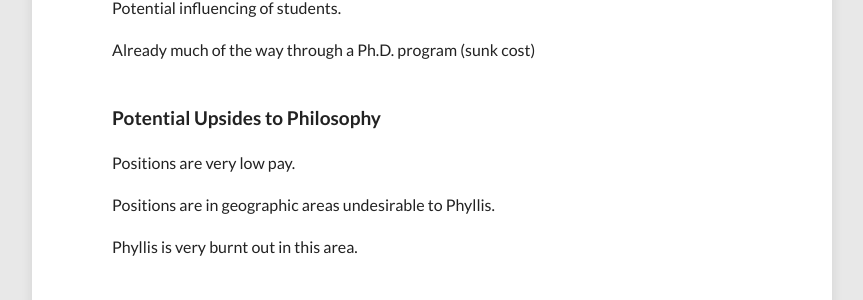
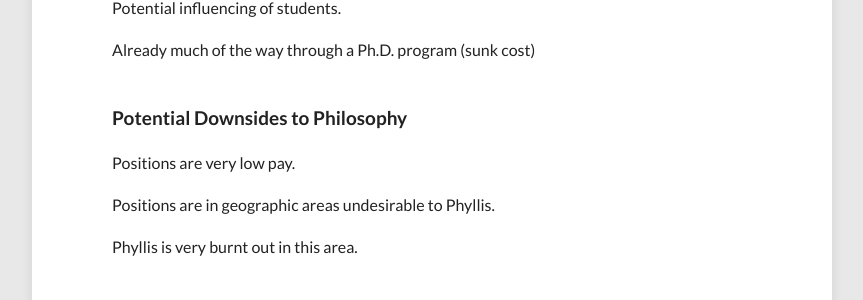
Before and after one commit to peterhurford/peterhurford.github.io, a Jekyll site: the page built from _posts/2014-04-22-career-advice-for-phyllis-schmidt-choosing-between-masters-programming-and-direct-work.markdown, in a window 1280 px wide and 900 px high, scrolled down 4037 px. Shown: the part 154-454 px from the top of the window, without its empty margins (208-1071 px from the left). Built offline with Jekyll 4.4.1, drawn with Linux system fonts in a browser that asks for light colours; comment, search, counter and statistics services are not loaded.

Commit message:
Fixed typo in job advice post

```diff
--- a/_posts/2014-04-22-career-advice-for-phyllis-schmidt-choosing-between-masters-programming-and-direct-work.markdown
+++ b/_posts/2014-04-22-career-advice-for-phyllis-schmidt-choosing-between-masters-programming-and-direct-work.markdown
@@ -127,7 +127,7 @@
 
 Already much of the way through a Ph.D. program (sunk cost)
 
-#### Potential Upsides to Philosophy
+#### Potential Downsides to Philosophy
 
 Positions are very low pay.
 
```
